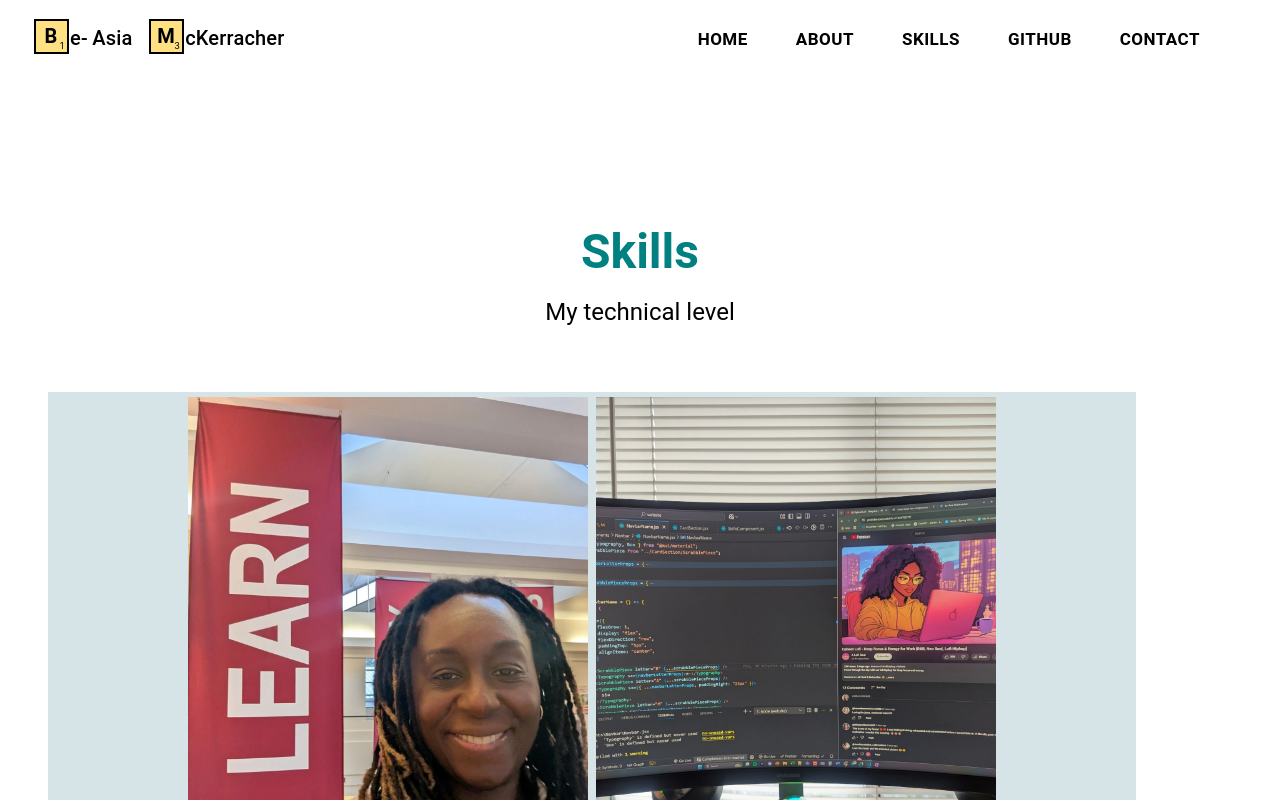
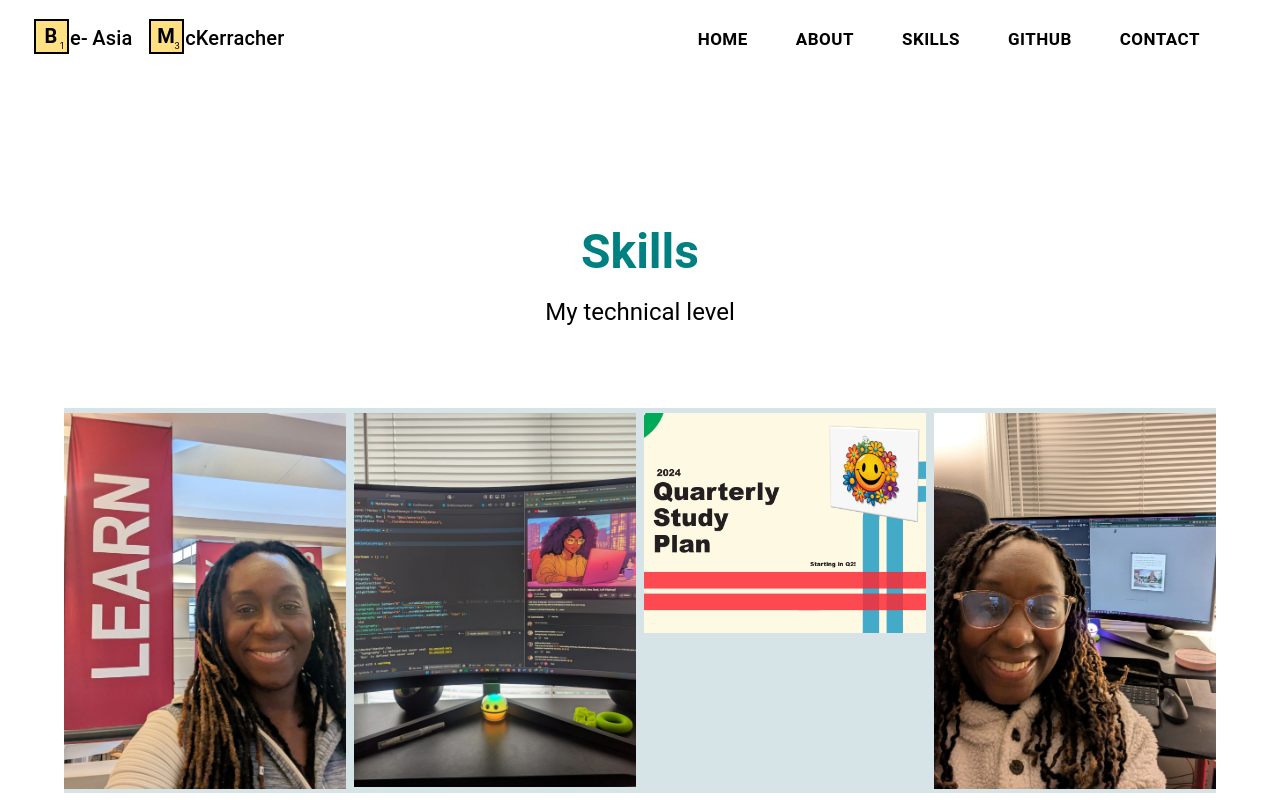
Before and after one commit to amerigirl/website, a React (Create React App) app: page /skillsPage in a window 1280 px wide. Shown: the top 800 px of the page. Built offline with nearby package versions, Linux system fonts and the light colour scheme.

Commit message:
still trying to figure out image issue

```diff
--- a/src/Components/SkillsPage/SkillsPage.jsx
+++ b/src/Components/SkillsPage/SkillsPage.jsx
@@ -13,16 +13,17 @@ const SkillsPage = () => {
       <Box sx={{ marginTop: "10rem" }}>
         <SectionTitle title={"Skills"} subtitle={"My technical level"} />
       </Box>
-      {/**
-This box is not responsive and needs troubleshooting
- */}
       <Box
         sx={{
-          display: "flex",
-          justifyContent: "center",
-          flexWrap: "wrap",
-          height: "auto",
-          width: "85%",
+          maxWidth: "100%", // Ensure the box doesn't exceed the viewport width
+          padding: "1rem",
+          boxSizing: "border-box", // Include padding in width calculation
+        }}
+      >
+        <Box
+          sx={{
+            display: "grid",
+            gridTemplateColumns: "repeat(auto-fit, minmax(200px, 1fr))", // Auto-adjust columns
             gap: ".5rem",
             backgroundColor: "#d6e3e7",
             margin: "2rem 3rem 0 3rem",
@@ -30,7 +31,7 @@ This box is not responsive and needs troubleshooting
           }}
         >
           <img
-          style={{ width: "100%", maxWidth: "400px", height: "auto" }}
+            style={{ width: "100%", maxWidth: "100%", height: "auto" }}
             src="../../../learn.jpg"
             alt="learning"
           />
@@ -49,6 +50,7 @@ This box is not responsive and needs troubleshooting
             src="../../../theModal.jpg"
             alt="the modal pic"
           />
+        </Box>
       </Box>
     </ThemeProvider>
   );
```
Lines whose indentation alone changed are shown as unchanged.
